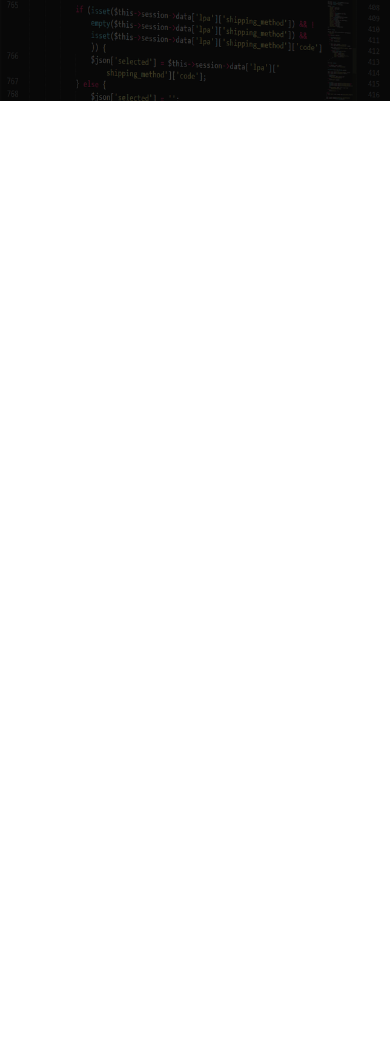
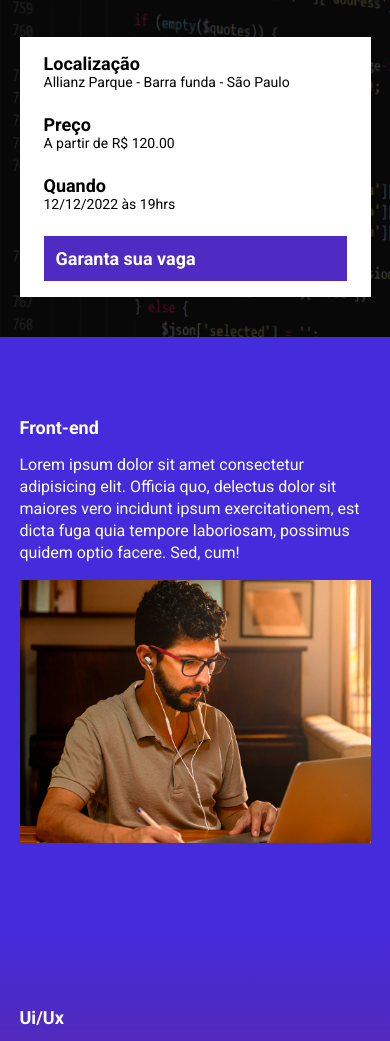
Before and after one commit to rpatetti/ebac_tech_talks, a website built with Parcel: page src/index.html in a window 390 px wide. Shown: the part 203-1244 px from the top of the page. Before the commit the page ends 844 px from the top, so only its background shows below. Built offline with nearby package versions, Linux system fonts and the light colour scheme.

Commit message:
finalizando projeto landingpage

```diff
--- a/package.json
+++ b/package.json
@@ -2,9 +2,9 @@
   "name": "ebac_talks",
   "version": "1.0.0",
   "description": "",
-  "main": "index.js",
   "scripts": {
     "dev": "parcel src/index.html src/styles/main.scss src/scripts/main.js",
+    "build": "parcel build src/index.html",
     "test": "echo \"Error: no test specified\" && exit 1"
   },
   "keywords": [],
--- a/src/index.html
+++ b/src/index.html
@@ -8,18 +8,83 @@
     <link rel="preconnect" href="https://fonts.gstatic.com" crossorigin>
     <link href="https://fonts.googleapis.com/css2?family=Roboto:ital,wght@0,100;0,300;0,400;0,500;0,700;0,900;1,100;1,300;1,400;1,500;1,700;1,900&display=swap" rel="stylesheet">
     <link rel="stylesheet" href="styles/main.scss">
+    <link rel="stylesheet" href="https://unpkg.com/aos@next/dist/aos.css" />
 </head>
 <body>
     <header class="hero">
         <div class="container">
             <img class="hero__logo" src="./images/ebac_logo.svg" alt="EBAC Logo">
             <p class="hero__text">
-                O maior evento de tecnologia do Brasil começa em 10d 12h 20m 15s
+                O maior evento de tecnologia do Brasil começa em <span id="contador"></span>
             </p>
+            <div class="infos-bar">
+                <ul class="infos-bar__infos">
+                    <li class="infos-bar__infos__item">
+                        <b>Localização</b>
+                        Allianz Parque - Barra funda - São Paulo
+                    </li>
+                    <li class="infos-bar__infos__item">
+                        <b>Preço</b>
+                        A partir de R$ 120.00
+                    </li>
+                    <li class="infos-bar__infos__item">
+                        <b>Quando</b>
+                        12/12/2022 às 19hrs
+                    </li>
+                </ul>
+                <a href="#" class="button button--primary">
+                    Garanta sua vaga
+                </a>
+            </div>
         </div>
     </header>
 
+    <section class="event event--frontend">
+        <div class="container" data-aos="fade-right">
+            <div class="event__details">
+                <h2 class="event__details__title">Front-end</h2>
+                <p class="event__details__description">
+                    Lorem ipsum dolor sit amet consectetur adipisicing elit. Officia quo, delectus dolor sit maiores vero incidunt ipsum exercitationem, est dicta fuga quia tempore laboriosam, possimus quidem optio facere. Sed, cum!
+                </p>
+            </div>
+            <img class="event__image" src="./images/frontend.png" alt="Front-end">
+        </div>
+    </section>
+    <section class="event event--ui-ux event--image-left">
+        <div class="container" data-aos="fade-left">
+            <div class="event__details">
+                <h2 class="event__details__title">Ui/Ux</h2>
+                <p class="event__details__description">
+                    Lorem ipsum dolor sit amet consectetur adipisicing elit. Officia quo, delectus dolor sit maiores vero incidunt ipsum exercitationem, est dicta fuga quia tempore laboriosam, possimus quidem optio facere. Sed, cum!
+                </p>
+            </div>
+            <img class="event__image" src="./images/frontend.png" alt="Front-end">
+        </div>
+    </section>
+    <section class="event event--data-science">
+        <div class="container" data-aos="fade-right">
+            <div class="event__details">
+                <h2 class="event__details__title">Data Science</h2>
+                <p class="event__details__description">
+                    Lorem ipsum dolor sit amet consectetur adipisicing elit. Officia quo, delectus dolor sit maiores vero incidunt ipsum exercitationem, est dicta fuga quia tempore laboriosam, possimus quidem optio facere. Sed, cum!
+                </p>
+            </div>
+            <img class="event__image" src="./images/frontend.png" alt="Front-end">
+        </div>
+    </section>
+    <section class="event event--back-end event--image-left" >
+        <div class="container" data-aos="fade-left">
+            <div class="event__details">
+                <h2 class="event__details__title">Front-end</h2>
+                <p class="event__details__description">
+                    Lorem ipsum dolor sit amet consectetur adipisicing elit. Officia quo, delectus dolor sit maiores vero incidunt ipsum exercitationem, est dicta fuga quia tempore laboriosam, possimus quidem optio facere. Sed, cum!
+                </p>
+            </div>
+            <img class="event__image" src="./images/frontend.png" alt="Back-end">
+        </div>
+    </section>
 
-    <script src="scripts/main.js"></script>
+    <script src="https://unpkg.com/aos@next/dist/aos.js"></script>
+    <script src="./scripts/main.js"></script>
 </body>
 </html>
--- a/src/scripts/main.js
+++ b/src/scripts/main.js
@@ -1 +1,23 @@
-console.log("olá mundo");
+AOS.init();
+
+const dataDoEvento = new Date("apr 19, 2024 19:00:00");
+const timeStampDoEvento = dataDoEvento.getTime();
+
+const contaAsHoras = setInterval(function() {
+    const agora = new Date();
+    const timeStampAtual = agora.getTime();
+
+    const distanciaAteOEvento = timeStampDoEvento - timeStampAtual;
+
+    const diasAteOEvento = Math.floor(distanciaAteOEvento / (1000 * 60 * 60 * 24))
+    const horasAteOEvento = Math.floor((distanciaAteOEvento % (1000 * 60 * 60 * 24)) / (1000 * 60 * 60));
+    const minutosAteOEvento = Math.floor(distanciaAteOEvento %  (1000 * 60 * 60) / (1000 * 60))
+    const segundosAteOEvento = Math.floor((distanciaAteOEvento % 1000 * 60) / 1000);
+
+    document.getElementById('contador').innerHTML = `${diasAteOEvento}d ${horasAteOEvento}h ${minutosAteOEvento}m ${segundosAteOEvento}s`;
+
+    if (distanciaAteOEvento < 0) {
+        clearInterval(contaAsHoras);
+        document.getElementById('contador').innerHTML = 'Evento expirado';
+    }
+}, 1000);
--- a/src/styles/_hero.scss
+++ b/src/styles/_hero.scss
@@ -1,3 +1,5 @@
+@use 'components/variables';
+
 .hero {
     padding-top: 64px;
     padding-bottom: 100px;
@@ -16,7 +18,7 @@
         left: 0;
         width: 100%;
         height: 100%;
-        background-color: #000;
+        background-color: variables.$secundaryTextColor ;
         content: '';
         opacity: 0.7;
     }
--- /dev/null
+++ b/src/styles/components/_buttons.scss
@@ -0,0 +1,26 @@
+@use '../components/variables.scss';
+
+.button {
+    padding: 12px;
+    font-size: 18px;
+    font-weight: bold;
+    text-decoration: none;
+    text-align: center;
+    white-space: nowrap;
+
+    &--primary {
+        color: variables.$textColor;
+        background-color: variables.$purple;
+    }
+
+
+    @media (max-width: 640px) {
+        display: block;
+        width: 100%;
+    }
+
+    @media (max-width: 1024px) {
+        display: flex;
+        align-items: center;
+    }
+}
--- /dev/null
+++ b/src/styles/components/_event.scss
@@ -0,0 +1,63 @@
+@use 'variables';
+
+.event {
+    padding: 80px 0;
+
+    &--frontend {
+        background-image: linear-gradient(variables.$blue2, variables.$blue2);
+    }
+
+    &--ui-ux {
+        background-image: linear-gradient(variables.$blue2, variables.$pink);
+    }
+
+    &--data-science {
+        background-image: linear-gradient(variables.$pink, variables.$yellow);
+    }
+
+    &--back-end {
+        background-image: linear-gradient(variables.$yellow, variables.$pink);
+    }
+
+    &--image-left {
+        .container {
+            flex-direction: row-reverse;
+        }
+    }
+
+    .container {
+        display: flex;
+        gap: 40px;
+    }
+
+    &__image {
+        max-width: 360px;
+    }
+
+    &__details {
+        &__title {
+            font-size: 18px;
+            font-weight: bold;
+            margin-bottom: 16px;
+        }
+
+        &__description {
+            line-height: 22px;
+        }
+    }
+
+    @media (max-width: 640px) {
+        .container {
+            display: block;
+        }
+
+        &__image {
+            width: 100%;
+        }
+
+        &__details {
+            margin-right: 0;
+            margin-bottom: 16px;
+        }
+    }
+}
--- /dev/null
+++ b/src/styles/components/_infos_bar.scss
@@ -0,0 +1,42 @@
+@use '../components/variables.scss';
+
+.infos-bar {
+    padding: 16px 24px;
+    background-color: variables.$textColor;
+    display: flex;
+    justify-content: space-between;
+
+    &__infos {
+        display: flex;
+        gap: 40px;
+
+        &__item {
+            font-size: 14px;
+            color: variables.$secundaryTextColor;
+
+            b {
+                color: variables.$secundaryTextColor;
+                font-size: 18px;
+                display: block;
+            }
+        }
+    }
+
+    @media (max-width: 640px) {
+        display: block;
+
+        &__infos {
+            display: block;
+
+            &__item {
+                margin-bottom: 24px;
+            }
+        }
+    }
+
+    @media (max-width: 1024) {
+        &__infos {
+            gap: 16px
+        }
+    }
+}
--- /dev/null
+++ b/src/styles/components/variables.scss
@@ -0,0 +1,8 @@
+$textColor: #fff;
+$secundaryTextColor: #000;
+
+$blue1: #1b6ca7;
+$blue2: #442bdb;
+$pink: #89223b;
+$yellow: #9c791d;
+$purple: #4f2ac3;
--- a/src/styles/main.scss
+++ b/src/styles/main.scss
@@ -1,11 +1,16 @@
 @use 'hero';
+@use 'components/infos_bar';
+@use 'components/buttons';
+@use 'components/event';
+@use 'components/variables';
 
 * {
     margin: 0;
     padding: 0;
     box-sizing: border-box;
     font-family: Roboto, sans-serif;
-    color: #fff;
+    color: variables.$textColor ;
+    list-style: none;
 }
 
 .container {
```
